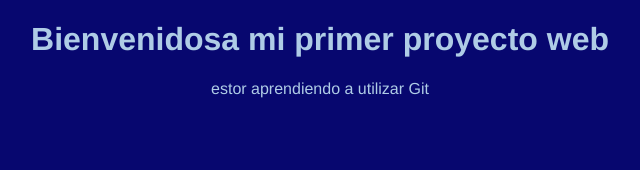
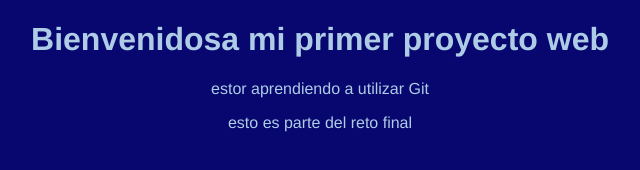
Before and after one commit to Angela-rivera18/mi_proyecto_web, a plain HTML site: page index.html in a window 1280 px wide. Shown: the whole page, without its empty margins (320-960 px from the left). Drawn offline with Linux system fonts and the light colour scheme.

Commit message:
agrego un parrafo a index

```diff
--- a/index.html
+++ b/index.html
@@ -9,5 +9,6 @@
 <body>
     <h1>Bienvenidosa mi primer proyecto web</h1>
     <p>estor aprendiendo a utilizar Git</p>
+    <p>esto es parte del reto final</p>
 </body>
 </html>
```
